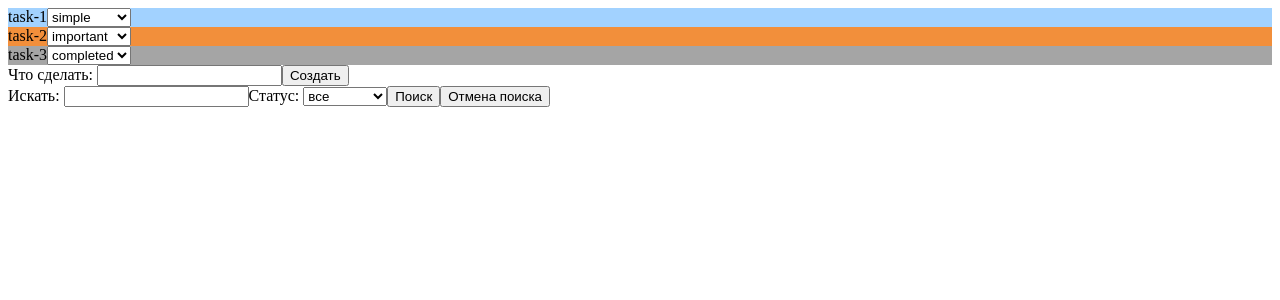
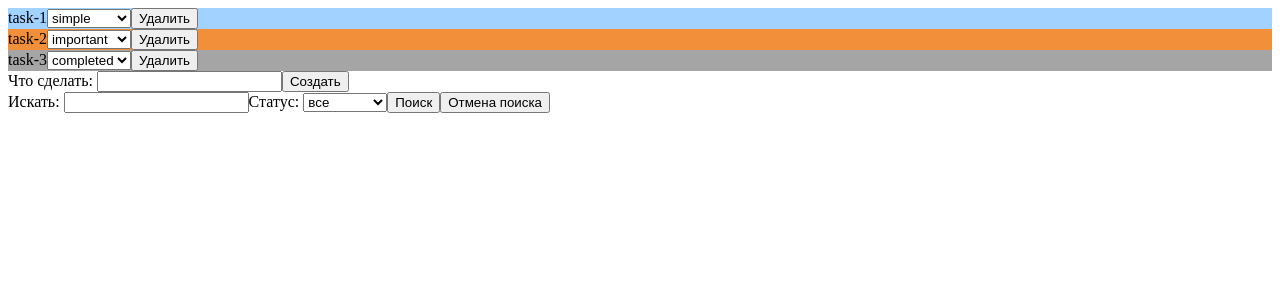
Before and after one commit to spnikit/lde-lab-todo, an Angular app: page / in a window 1280 px wide. Shown: the top 300 px of the page. Built offline with nearby package versions, Linux system fonts and the light colour scheme.

Commit message:
add delete todo feature

```diff
--- a/src/app/components/todo-list/todo-list.component.html
+++ b/src/app/components/todo-list/todo-list.component.html
@@ -1,8 +1,10 @@
 <div>
   <lde-todo
     *ngFor="let todo of todos; trackBy: todoTrackBy"
-    (changeStatus)="updateTodo($event)"
-    [todo]="todo"></lde-todo>
+    [todo]="todo"
+    (changeStatus)="onUpdate($event)"
+    (deleteTodo)="onDelete($event)"
+  ></lde-todo>
 
   <lde-new-todo (newTodo)="createTodo($event)"></lde-new-todo>
   <lde-search-todo (filter)="setFilter($event)"></lde-search-todo>
--- a/src/app/components/todo-list/todo-list.component.ts
+++ b/src/app/components/todo-list/todo-list.component.ts
@@ -56,8 +56,12 @@ export class TodoListComponent {
     this.todoService.addTodo(task);
   }
 
-  updateTodo($event: Todo) {
-    this.todoService.changeTodoStatus($event);
+  onUpdate($event: Todo) {
+    this.todoService.changeStatus($event);
+  }
+
+  onDelete($event: Todo) {
+    this.todoService.deleteTodo($event);
   }
 }
 
--- a/src/app/components/todo/todo.component.html
+++ b/src/app/components/todo/todo.component.html
@@ -4,4 +4,5 @@
           (change)="handleChange(status)">
     <option *ngFor="let status of statuses" [ngValue]="status">{{status}}</option>
   </select>
+  <button (click)="handleClick(todo)">Удалить</button>
 </div>
--- a/src/app/components/todo/todo.component.ts
+++ b/src/app/components/todo/todo.component.ts
@@ -11,6 +11,7 @@ export class TodoComponent {
 
   @Input() todo!: Todo;
   @Output() changeStatus = new EventEmitter<Todo>();
+  @Output() deleteTodo = new EventEmitter<Todo>();
 
   private backgroundClasses = {
     simple: 'simple',
@@ -33,6 +34,10 @@ export class TodoComponent {
     this.todo.status = status.value;
     this.changeStatus.emit(this.todo);
   }
+
+  handleClick(todo: Todo) {
+    this.deleteTodo.emit(todo);
+  }
 }
 
 // todo: how to implement style and classes pick correctly?
--- a/src/app/services/todo.service.ts
+++ b/src/app/services/todo.service.ts
@@ -25,14 +25,14 @@ export class TodoService {
       uuidv4(),
       task
     )
-    this.todoList = [...this.todoList, todo];
+    this.todoList.push(todo);
   }
 
-  removeTodo(todoId: string) {
-    this.todoList.filter(todo => todo.id !== todoId);
+  deleteTodo(todo: Todo) {
+    this.todoList = this.todoList.filter(elem => elem.id !== todo.id);
   }
 
-  changeTodoStatus(todo: Todo) {
+  changeStatus(todo: Todo) {
     this.todoList.map(elem => {
       if (elem.id === todo.id) {
         elem.status = todo.status;
@@ -41,5 +41,3 @@ export class TodoService {
     })
   }
 }
-
-// todo: id где лучше генерить
```
